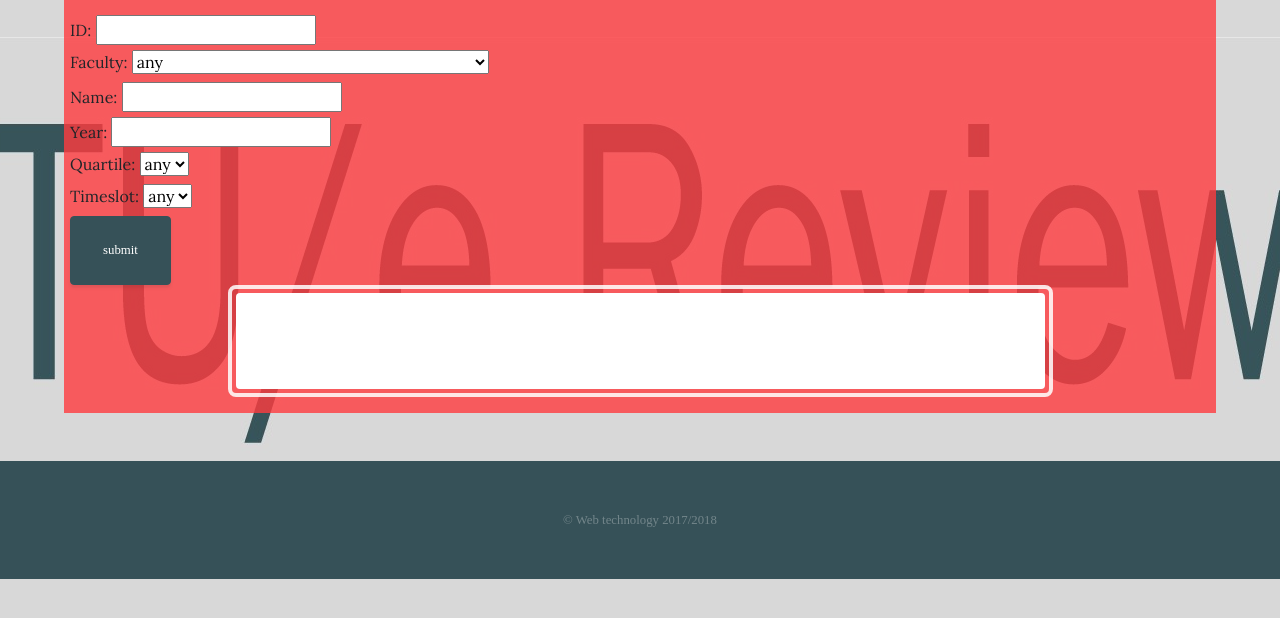
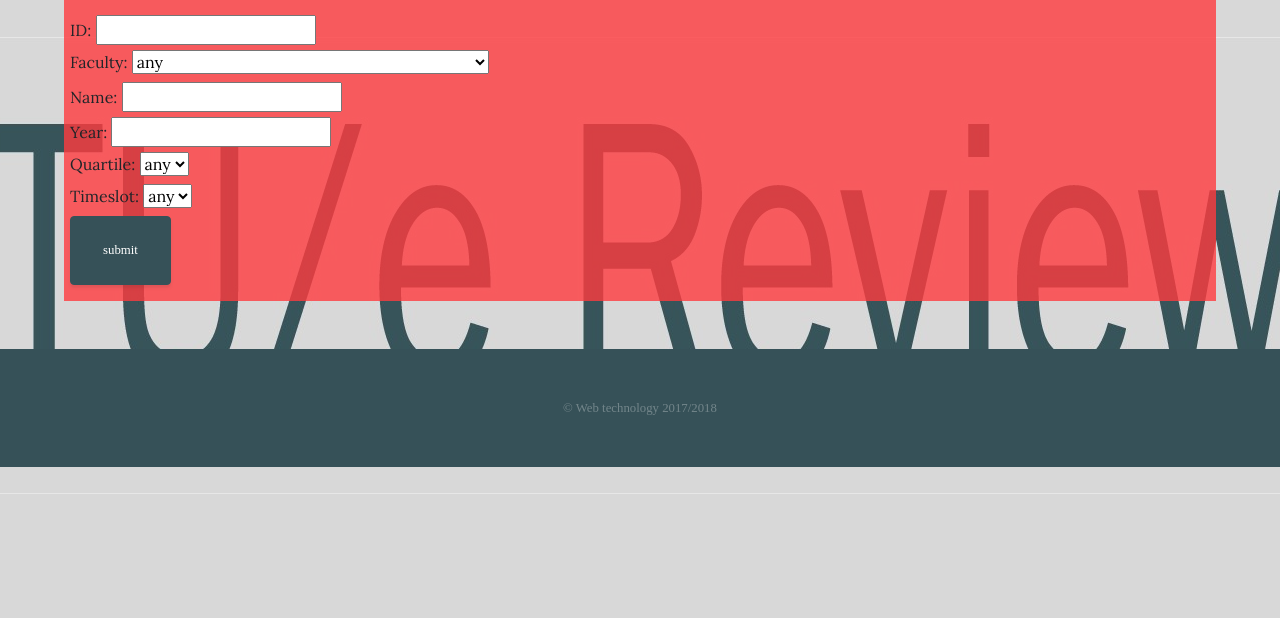
Before and after one commit to mousetail/2ID60-review-app, a Django app: page /search in a window 1280 px wide. Shown: the part 135-753 px from the top of the page. Run offline with Django 3.2, Linux system fonts and the light colour scheme; some libraries are stand-ins or nearby versions.

Commit message:
searchresults adjusted

```diff
--- a/djangoproject/tureview/static/css/business-casual.css
+++ b/djangoproject/tureview/static/css/business-casual.css
@@ -6,6 +6,14 @@ body {
   background-attachment: fixed;
   background-position: center;
   background-size: auto;
+}
+button.res {
+    background-color: #F75A5E;
+    width: 100%;
+    padding-right: 1px;
+    padding-left: 1px;
+    margin-right: auto;
+    margin-left: auto;
 }
 
 h1,
@@ -23,6 +31,10 @@ p {
   width:100%;
   font-family: signika negative;
 
+}
+
+.full {
+  width:100%;
 }
 
 .center {
--- a/djangoproject/tureview/templates/tureview/search.html
+++ b/djangoproject/tureview/templates/tureview/search.html
@@ -13,19 +13,22 @@
       <!--</head>
       <body> -->
 
+
+<!-- Heyyyyy hier moet beneden ipv google de pagina course/id komen te staan, have fun :)-->
           <div id="courseTemplate" style="display: none;">
-            <div class="container">
-              <div class="row center">
-                <h1 class="center">Welcome to TUreview</h1>
-                <p class="center">Korte uitleg van wat de bedoeling is van deze site. Er komt hier een uitleg, met search button voor vakken eventueel de hoogst gerate vakken hieronder weergeven voor de funsies </p>
-                <a class="btn btn-primary btn-xl center" href="search.html">Click to search for a course</a>
-              </div>
+            <button class="res" onclick="window.location.href='http://google.nl'">
+                <div class="row">
+                  <div class="col-xl-9 mx-auto">
+                    <div class="cta-inner text-center rounded">
+                      <div id="cID"></div>
+                      <div id="cName"></div>
+                      <div id="cShortDesc"></div>
+                      <div id="cYears"></div>
+                      </div>
+                    </div>
+                  </div>
+              </button>
             </div>
-              <div id="cID"></div>
-              <div id="cName"></div>
-              <div id="cShortDesc"></div>
-              <div id="cYears"></div>
-          </div>
           <div id="yearTemplate" style="display: none;">
               <span id="yName"></span>
               <span id="yQs"></span>
@@ -35,7 +38,7 @@
               <span id="qSlots"></span>
           </span>
 
-          <form id="searchform" method="POST">
+          <form id="searchform" method="POST" class="full">
               <label for="idfield">ID: </label>
               <input id="idfield" name="courseID"><br>
 
@@ -72,16 +75,8 @@
               <button type="submit" class="btn btn-primary btn-xl center">submit</button>
           </form>
 
-          <div class="container">
-            <div class="row">
-              <div class="col-xl-9 mx-auto">
-                <div class="cta-inner text-center rounded">
-                  <div id="result">
-                  </div>
-                </div>
-              </div>
-            </div>
-          </div>
+
+          <div id="result" class="full"> </div>
 
       <!--
       </body>
```
